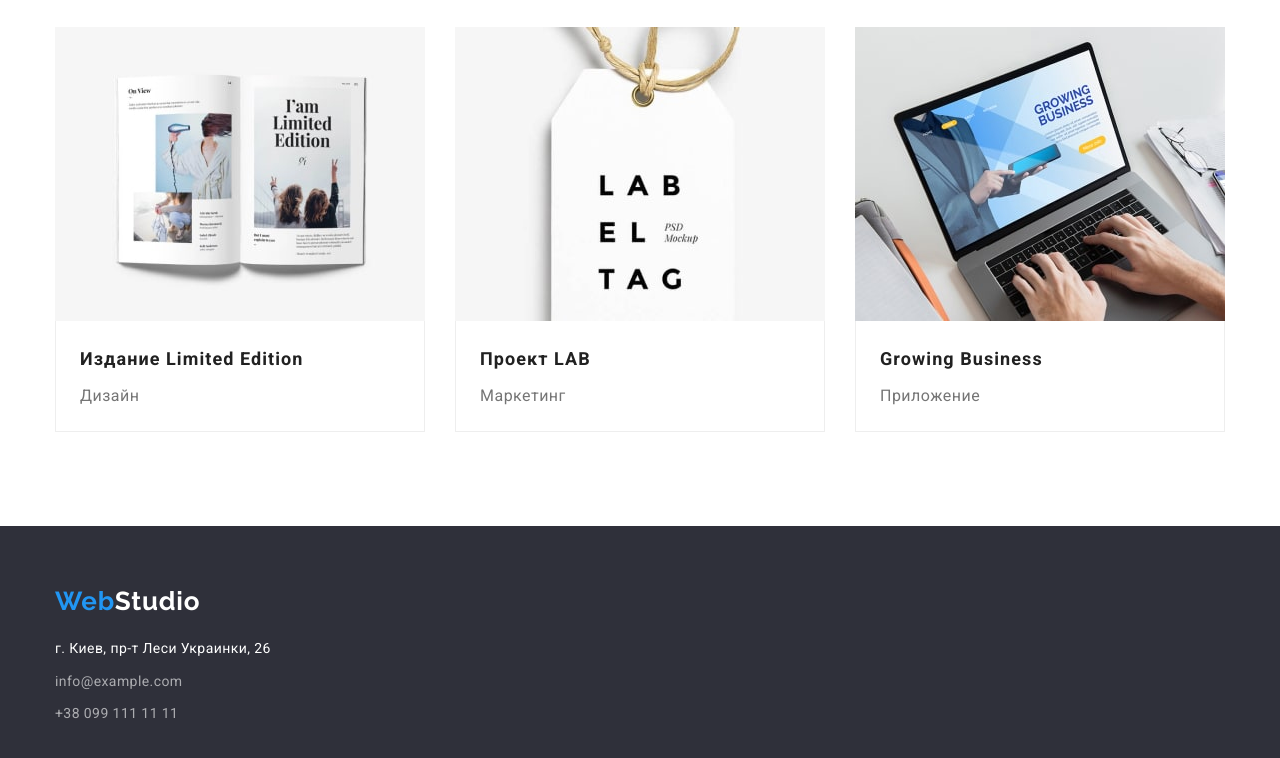
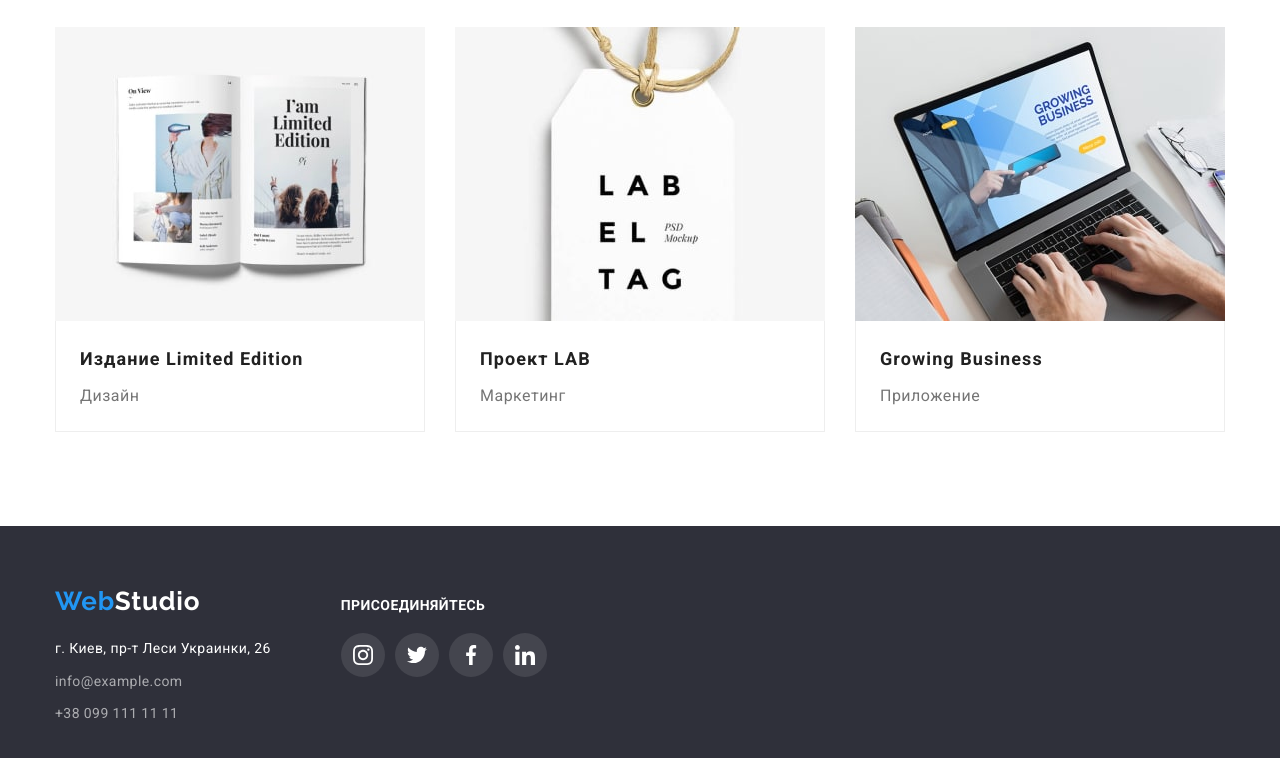
Before and after one commit to bjula/goit-markup-hw-04, a plain HTML site: page portfolio.html in a window 1280 px wide. Shown: the part 1108-1866 px from the top of the page. Drawn offline with nearby package versions, Linux system fonts and the light colour scheme.

Commit message:
add soc link footer

```diff
--- a/portfolio.html
+++ b/portfolio.html
@@ -139,7 +139,8 @@
     </main>
     <!--                  footer                      -->
     <footer class="footer">
-        <div class="container">
+        <div class="container footer-container">
+            <div class="footer-box">
                 <a href="./index.html" class="logo footers link">Web<span class="logo-footer">Studio</span></a>
                 <address class="address">
                     <p>г. Киев, пр-т Леси Украинки, 26</p>
@@ -153,6 +154,40 @@
                     </ul>
                 </address>
             </div>
+            <div>
+                <h3 class="footer-title">присоединяйтесь</h3>
+                <ul class="footer-list list">
+                    <li class="footer-item">
+                        <a href="" class="footer-link link">
+                            <svg class="footer-icon">
+                                <use href="./images/icons.svg#icon-instagram"></use>
+                            </svg>
+                        </a>
+                    </li>
+                    <li class="footer-item">
+                        <a href="" class="footer-link link">
+                            <svg class="footer-icon">
+                                <use href="./images/icons.svg#icon-twitter"></use>
+                            </svg>
+                        </a>
+                    </li>
+                    <li class="footer-item">
+                        <a href="" class="footer-link link">
+                            <svg class="footer-icon">
+                                <use href="./images/icons.svg#icon-facebook"></use>
+                            </svg>
+                        </a>
+                    </li>
+                    <li class="footer-item">
+                        <a href="" class="footer-link link">
+                            <svg class="footer-icon">
+                                <use href="./images/icons.svg#icon-linkedin"></use>
+                            </svg>
+                        </a>
+                    </li>
+                </ul>
+            </div>
+        </div>
     </footer>
 </body>
 </html>
```
Lines whose indentation alone changed are shown as unchanged.
